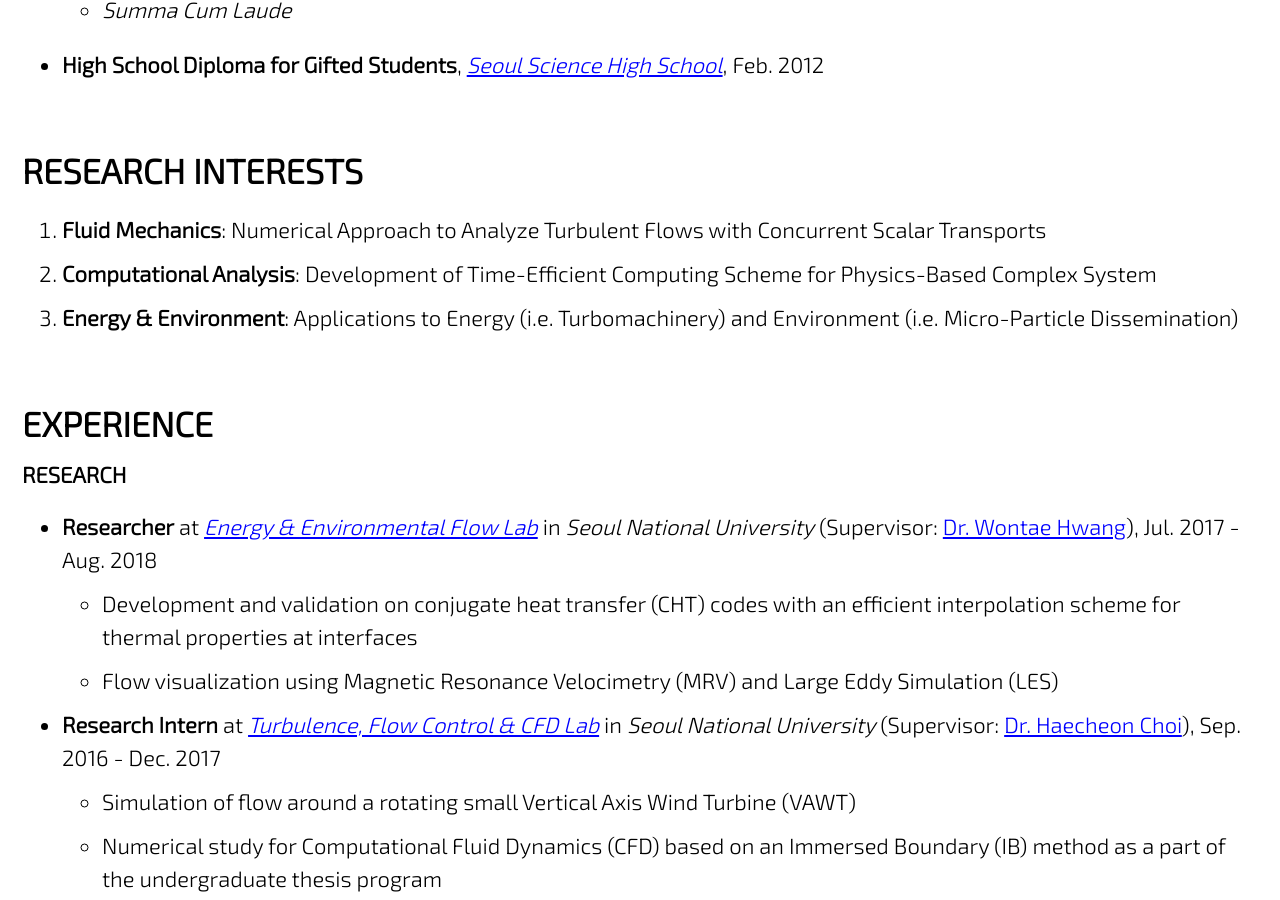
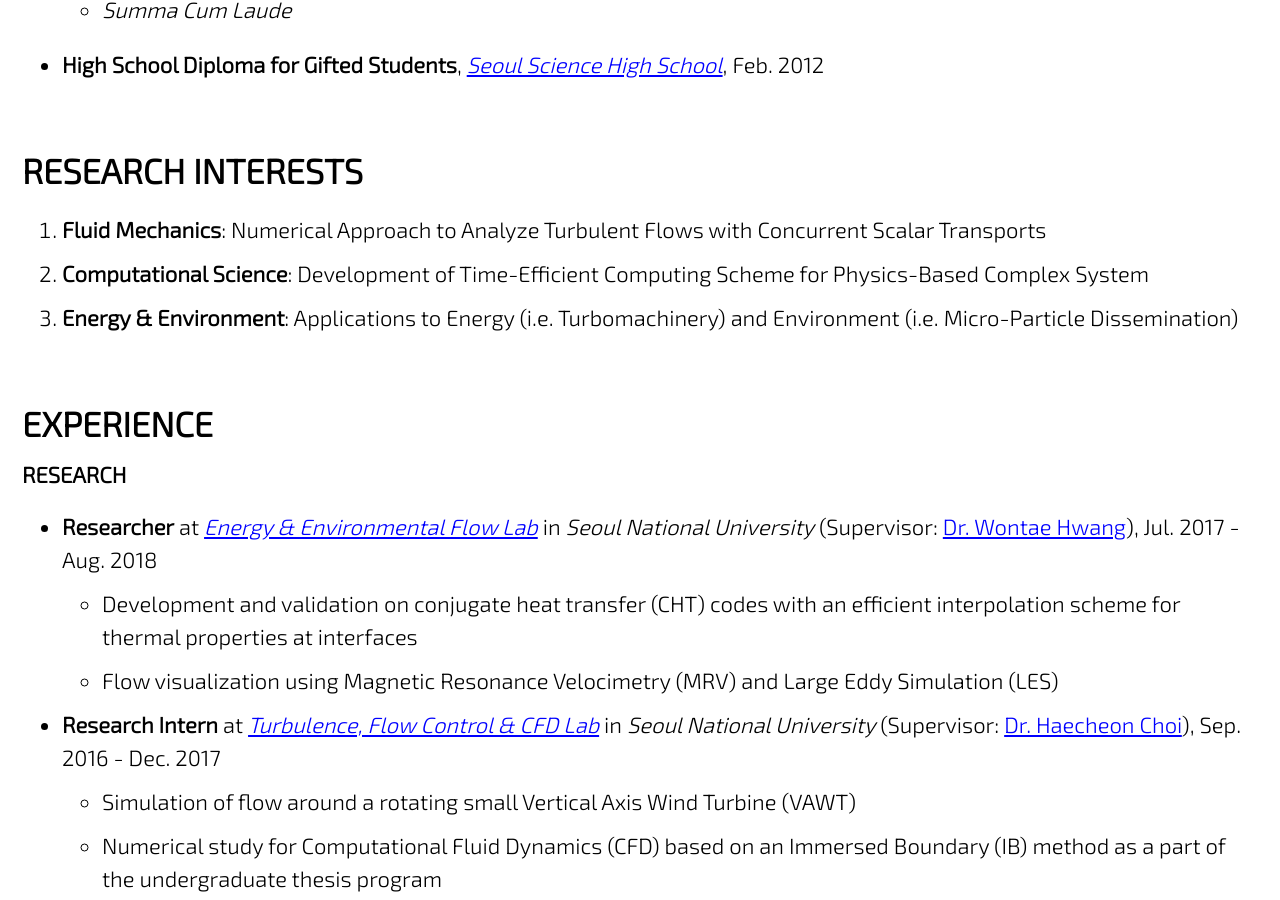
Before and after one commit to jun9303/jun9303.github.io, a Jekyll site: the page built from _pages/about.md, in a window 1280 px wide and 900 px high, scrolled down 1079 px. Built offline with Jekyll 4.4.1, drawn with Linux system fonts in a browser that asks for light colours; cached includes are drawn as plain includes; nearby versions of some CDN libraries.

Commit message:
Signed-off-by: Joon <jun9303@gmail.com>

```diff
--- a/_pages/about.md
+++ b/_pages/about.md
@@ -51,7 +51,7 @@ feature_row:
 # RESEARCH INTERESTS
 
 1. **Fluid Mechanics**: Numerical Approach to Analyze Turbulent Flows with Concurrent Scalar Transports
-2. **Computational Analysis**: Development of Time-Efficient Computing Scheme for Physics-Based Complex System
+2. **Computational Science**: Development of Time-Efficient Computing Scheme for Physics-Based Complex System
 3. **Energy & Environment**: Applications to Energy (i.e. Turbomachinery) and Environment (i.e. Micro-Particle Dissemination)
 
 # EXPERIENCE
```
